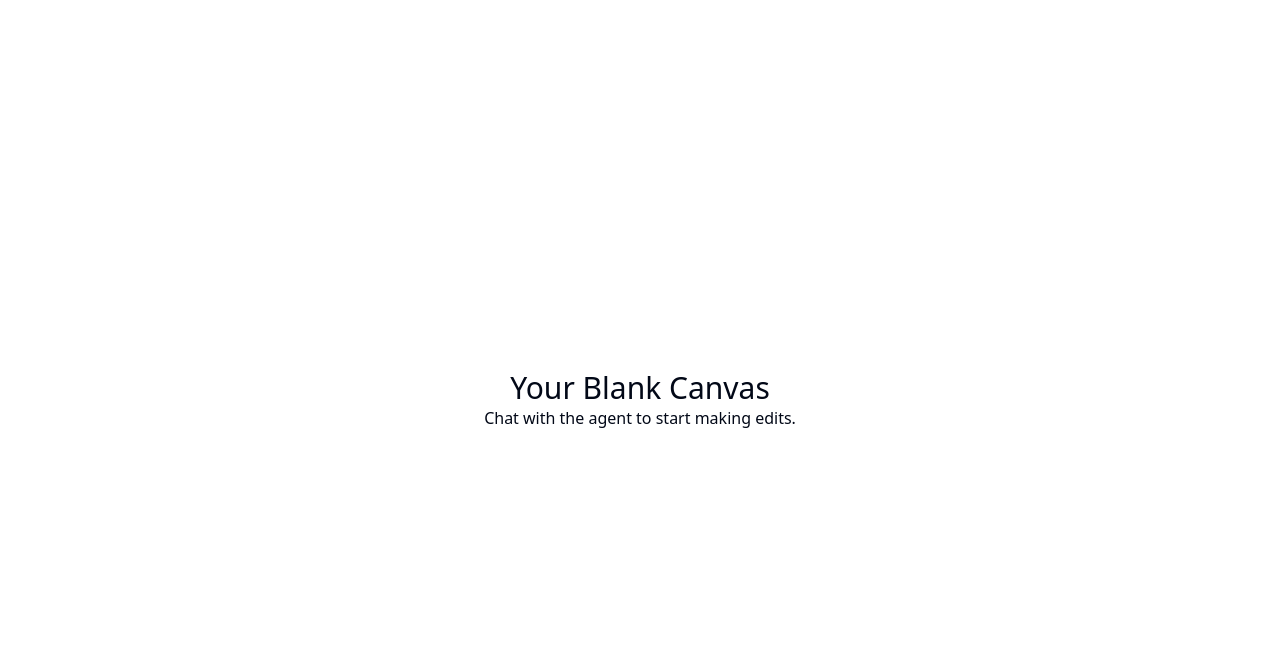
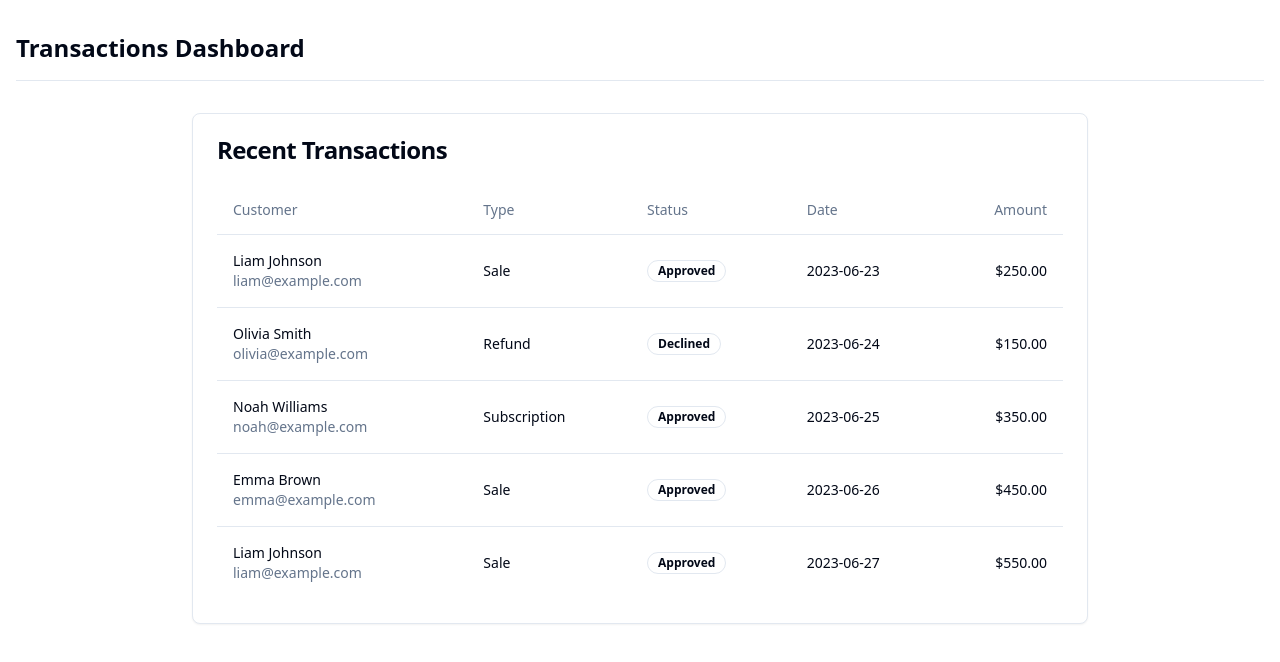
Before and after one commit to GPT-Engineer-App-Dev/initial-draft-transactions-dashboard, a React (Vite) app: page / in a window 1280 px wide. Shown: the top 662 px of the page. Built offline with nearby package versions, Linux system fonts and the light colour scheme.

Commit message:
Create initial transactions dashboard with recent transactions table

```diff
--- a/src/pages/Index.jsx
+++ b/src/pages/Index.jsx
@@ -1,15 +1,96 @@
-// Update this page (the content is just a fallback if you fail and example)
+import React from 'react';
+import { Card, CardContent, CardHeader, CardTitle } from "@/components/ui/card";
+import { Table, TableBody, TableCell, TableHead, TableHeader, TableRow } from "@/components/ui/table";
+import { Badge } from "@/components/ui/badge";
 
 const Index = () => {
   return (
-    <div className="h-screen w-screen flex items-center justify-center">
-      {/* Update with components here - default to put new layout sections as separate components in the components folder, and import them here */}
-      <div>
-        <h1 className="text-3xl text-center">Your Blank Canvas</h1>
-        <p className="text-center">
-          Chat with the agent to start making edits.
-        </p>
-      </div>
+    <div className="min-h-screen flex flex-col items-center p-4">
+      <header className="w-full flex justify-between items-center py-4 border-b">
+        <h1 className="text-2xl font-bold">Transactions Dashboard</h1>
+      </header>
+      <main className="w-full flex flex-col items-center mt-8">
+        <Card className="w-full max-w-4xl">
+          <CardHeader>
+            <CardTitle>Recent Transactions</CardTitle>
+          </CardHeader>
+          <CardContent>
+            <Table>
+              <TableHeader>
+                <TableRow>
+                  <TableHead>Customer</TableHead>
+                  <TableHead>Type</TableHead>
+                  <TableHead>Status</TableHead>
+                  <TableHead>Date</TableHead>
+                  <TableHead className="text-right">Amount</TableHead>
+                </TableRow>
+              </TableHeader>
+              <TableBody>
+                <TableRow>
+                  <TableCell>
+                    <div className="font-medium">Liam Johnson</div>
+                    <div className="text-sm text-muted-foreground">liam@example.com</div>
+                  </TableCell>
+                  <TableCell>Sale</TableCell>
+                  <TableCell>
+                    <Badge variant="outline">Approved</Badge>
+                  </TableCell>
+                  <TableCell>2023-06-23</TableCell>
+                  <TableCell className="text-right">$250.00</TableCell>
+                </TableRow>
+                <TableRow>
+                  <TableCell>
+                    <div className="font-medium">Olivia Smith</div>
+                    <div className="text-sm text-muted-foreground">olivia@example.com</div>
+                  </TableCell>
+                  <TableCell>Refund</TableCell>
+                  <TableCell>
+                    <Badge variant="outline">Declined</Badge>
+                  </TableCell>
+                  <TableCell>2023-06-24</TableCell>
+                  <TableCell className="text-right">$150.00</TableCell>
+                </TableRow>
+                <TableRow>
+                  <TableCell>
+                    <div className="font-medium">Noah Williams</div>
+                    <div className="text-sm text-muted-foreground">noah@example.com</div>
+                  </TableCell>
+                  <TableCell>Subscription</TableCell>
+                  <TableCell>
+                    <Badge variant="outline">Approved</Badge>
+                  </TableCell>
+                  <TableCell>2023-06-25</TableCell>
+                  <TableCell className="text-right">$350.00</TableCell>
+                </TableRow>
+                <TableRow>
+                  <TableCell>
+                    <div className="font-medium">Emma Brown</div>
+                    <div className="text-sm text-muted-foreground">emma@example.com</div>
+                  </TableCell>
+                  <TableCell>Sale</TableCell>
+                  <TableCell>
+                    <Badge variant="outline">Approved</Badge>
+                  </TableCell>
+                  <TableCell>2023-06-26</TableCell>
+                  <TableCell className="text-right">$450.00</TableCell>
+                </TableRow>
+                <TableRow>
+                  <TableCell>
+                    <div className="font-medium">Liam Johnson</div>
+                    <div className="text-sm text-muted-foreground">liam@example.com</div>
+                  </TableCell>
+                  <TableCell>Sale</TableCell>
+                  <TableCell>
+                    <Badge variant="outline">Approved</Badge>
+                  </TableCell>
+                  <TableCell>2023-06-27</TableCell>
+                  <TableCell className="text-right">$550.00</TableCell>
+                </TableRow>
+              </TableBody>
+            </Table>
+          </CardContent>
+        </Card>
+      </main>
     </div>
   );
 };
```
